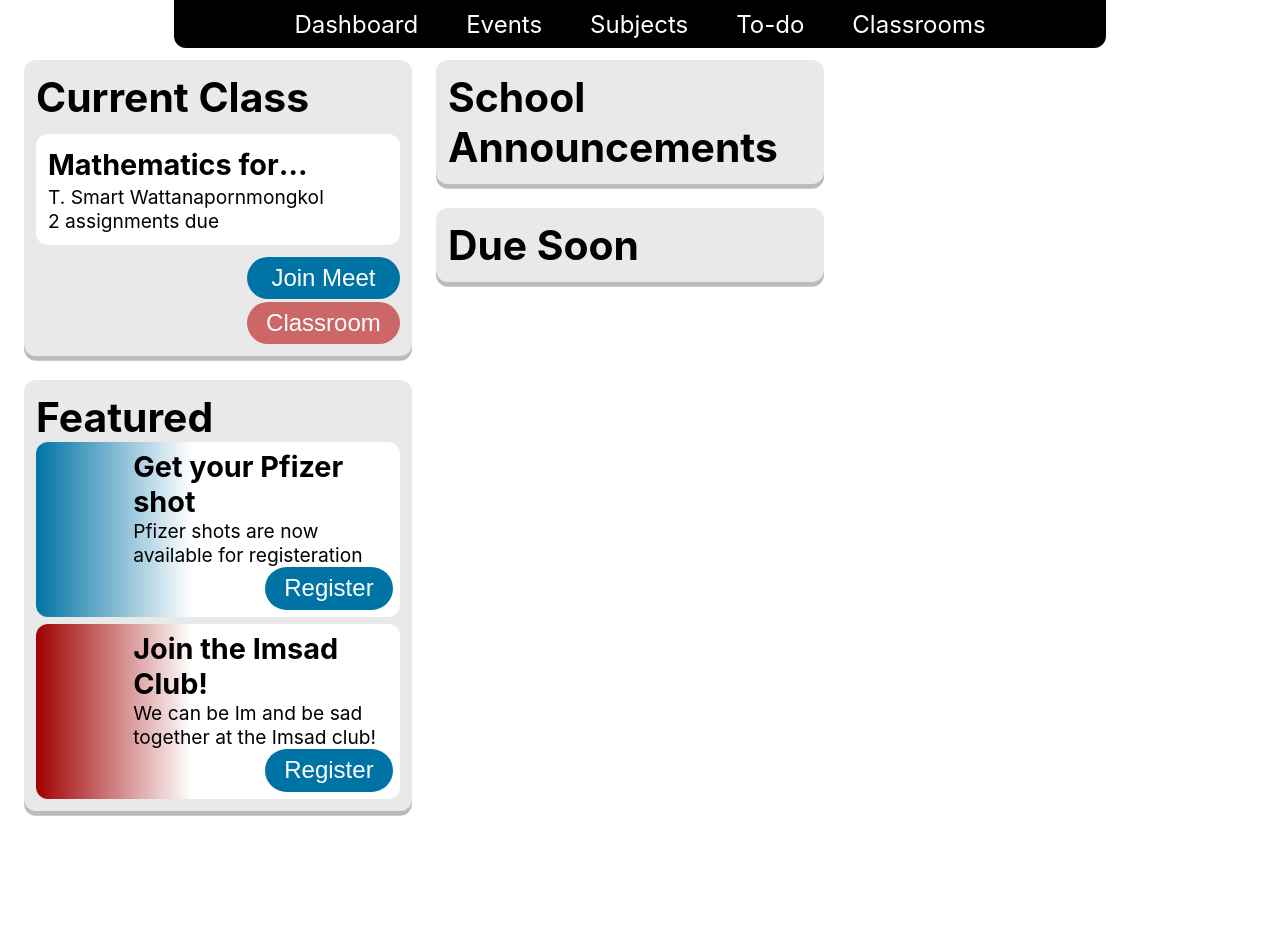
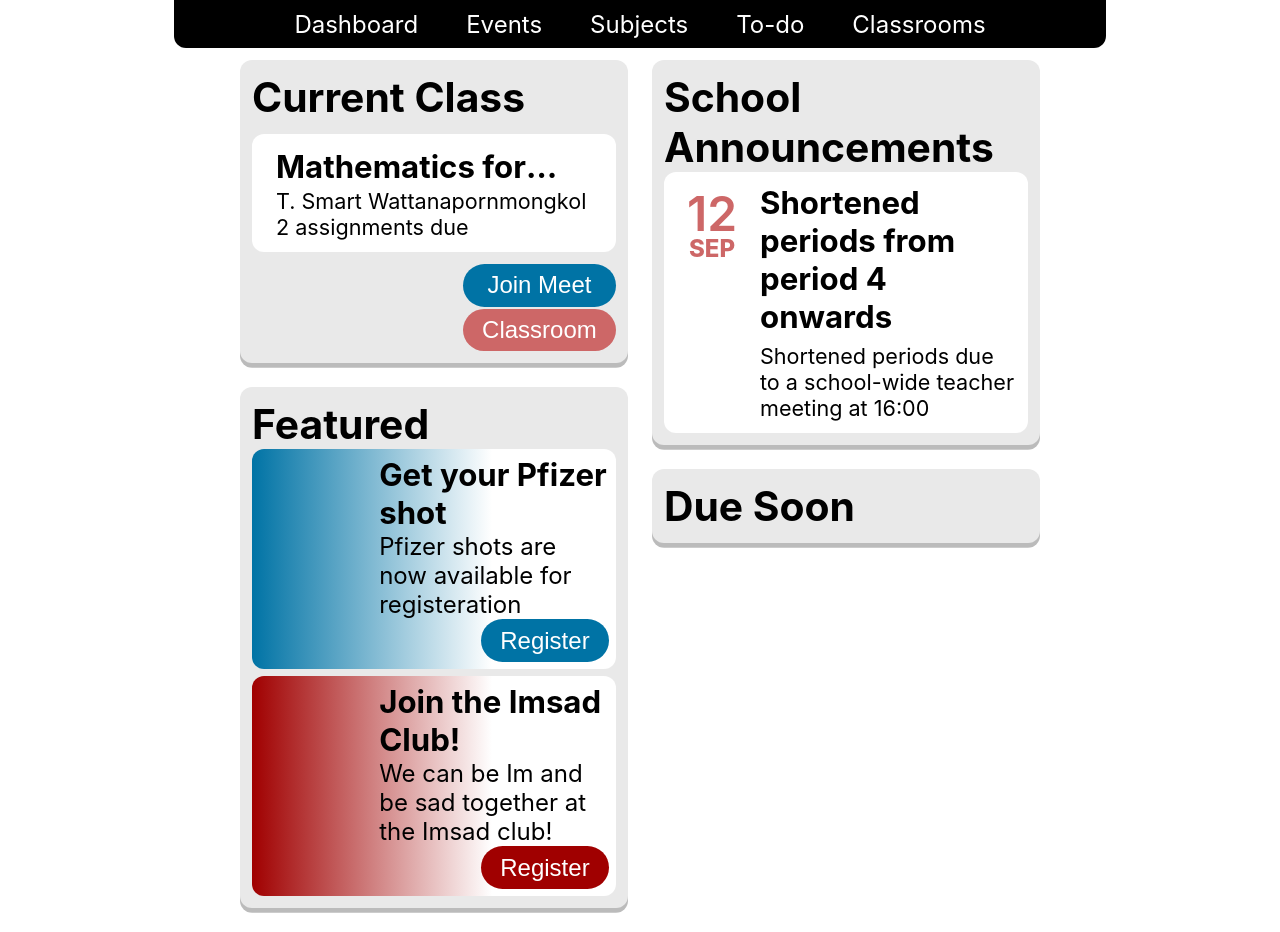
Before and after one commit to colony-school/Cschool-frontend, a Next.js app: page / in a window 1280 px wide. Before the commit the page ends 835 px from the top, so only its background shows below. Built offline with nearby package versions, Linux system fonts and the light colour scheme.

Commit message:
Big announcement

```diff
--- a/src/pages/index.tsx
+++ b/src/pages/index.tsx
@@ -39,13 +39,13 @@ const Featured = (): JSX.Element => {
     }
     const FeaturedCard = ({ header, desc, color }: FeaturedCardProps): JSX.Element => {
         return (
-            <li className={styles["featured-item-card"]} style={{ background: `linear-gradient(90deg, ${color}, #FFFFFF 6.5rem)` }}>
+            <li className={styles["featured-item-card"]} style={{ background: `linear-gradient(90deg, ${color}, #FFFFFF 10rem)` }}>
                 <div />
                 <div className={styles["featured-item-content"]}>
                     <h2 className={styles["featured-item-header"]}>{header}</h2>
                     <p className={styles["featured-item-desc"]}>{desc}</p>
                     <div className={styles["featured-cta-container"]}>
-                        <button className={styles["featured-cta"]}>Register</button>
+                        <button className={styles["featured-cta"]} style={{ background: color }}>Register</button>
                     </div>
                 </div>
             </li>
@@ -73,9 +73,25 @@ const Featured = (): JSX.Element => {
  * Official announcements from the school on shorten periods, meetings, events
  */
 const SchoolAnnouncements = (): JSX.Element => {
+    const Announcement = (): JSX.Element => {
+        return (
+            <div className={styles["announcements-item-card"]}>
+                <div className={styles["announcements-item-date"]}>
+                    <div className={styles["announcements-item-date-number"]}>12</div>
+                    <div className={styles["announcements-item-date-month"]}>SEP</div>
+                </div>
+                <div className={styles["announcements-item-content"]}>
+                    <h2 className={styles["announcements-item-header"]}>Shortened periods from period 4 onwards</h2>
+                    <p className={styles["announcements-item-desc"]}>Shortened periods due to a school-wide teacher meeting at 16:00</p>
+                </div>
+            </div>
+        );
+    }
+
     return (
         <section className={styles["card"]}>
             <h1 className={styles["header"]}>School Announcements</h1>
+            <Announcement />
         </section>
     );
 }
--- a/src/styles/components/layout/layout.module.scss
+++ b/src/styles/components/layout/layout.module.scss
@@ -1,4 +1,6 @@
 .main {
+    display: flex;
+    justify-content: center;
     position: relative;
     top: 2.5rem;
 }
--- a/src/styles/pages/dashboard.module.scss
+++ b/src/styles/pages/dashboard.module.scss
@@ -33,15 +33,15 @@
     }
     &-class {
         @include cc.card-flat(p.$card);
-        padding: 0.5rem;
+        padding: 0.5rem 1rem;
     }
     &-name {
         @include ut.max-lines(1);
-        font-size: 1.2rem;
+        font-size: 1.3rem;
     }
     &-class,
     &-teacher {
-        font-size: 0.8rem;
+        font-size: 0.9rem;
     }
 }
 
@@ -84,7 +84,7 @@
     &-card {
         @include cc.card-flat(p.$card);
         display: grid;
-        grid-template-columns: 3.75rem auto;
+        grid-template-columns: 5rem auto;
         grid-template-areas: "image content";
         padding: 0.3rem;
     }
@@ -92,9 +92,47 @@
         grid-area: content;
     }
     &-header {
-        font-size: 1.2rem;
+        font-size: 1.3rem;
     }
     &-desc {
-        font-size: 0.8rem;
+        font-size: 1rem;
     }
 }
+
+.announcements-item {
+    &-card {
+        @include cc.card-flat(p.$card);
+        display: grid;
+        grid-template-columns: 3rem auto;
+        padding: 0.5rem;
+        gap: 0.5rem;
+    }
+    &-date {
+        display: flex;
+        flex-direction: column;
+        color: p.$accent;
+        &-number {
+            @extend .announcements-item-date;
+            font-size: 2rem;
+            font-weight: 600;
+            text-align: center;
+            height: 2.1rem
+        }
+        &-month {
+            @extend .announcements-item-date;
+            font-weight: 800;
+            text-align: center;
+        }
+    }
+    &-content {
+        display: flex;
+        flex-direction: column;
+        gap: 0.3rem;
+    }
+    &-header {
+        font-size: 1.3rem;
+    }
+    &-desc {
+        font-size: 0.9rem;
+    }
+}
```
